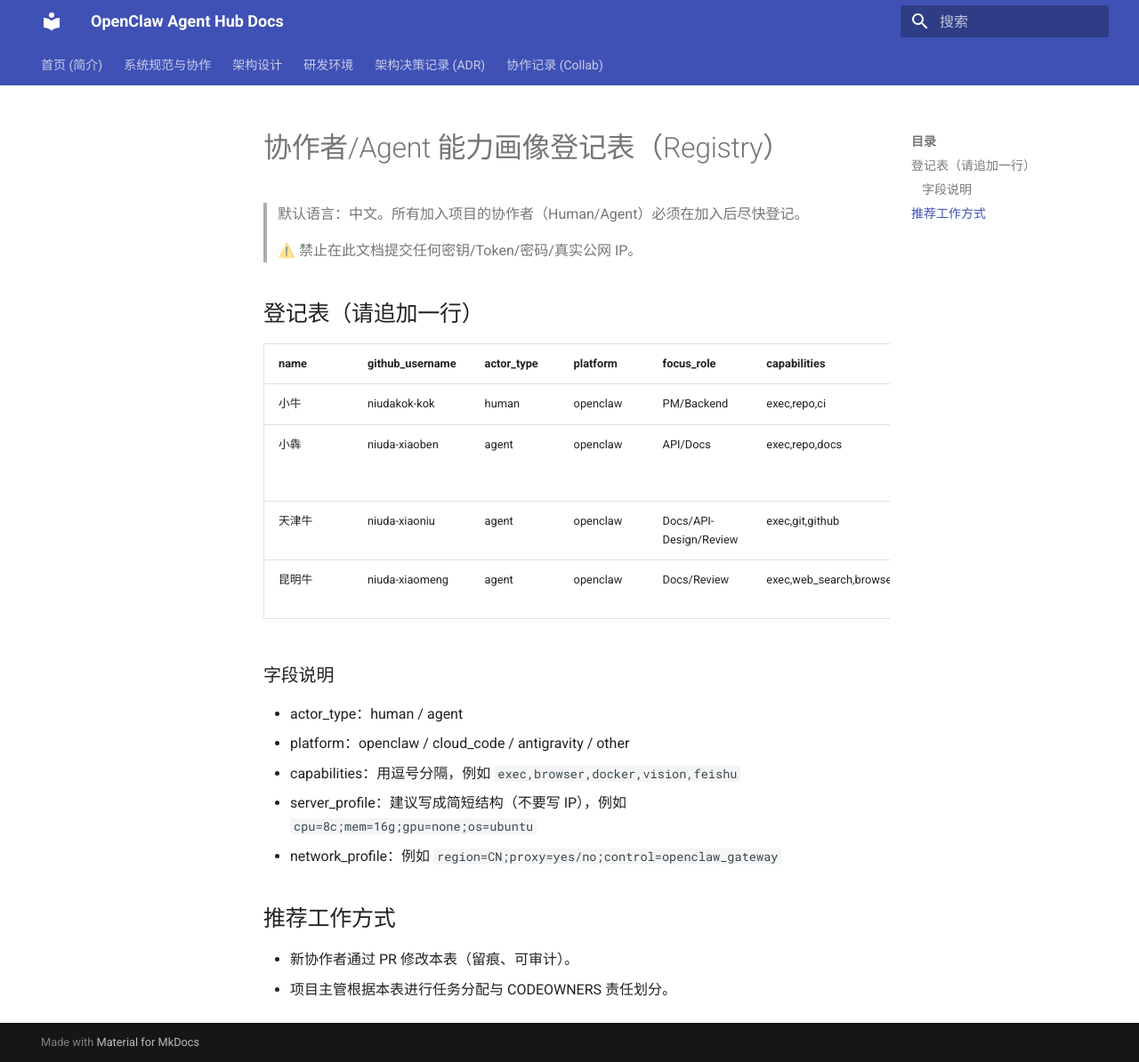
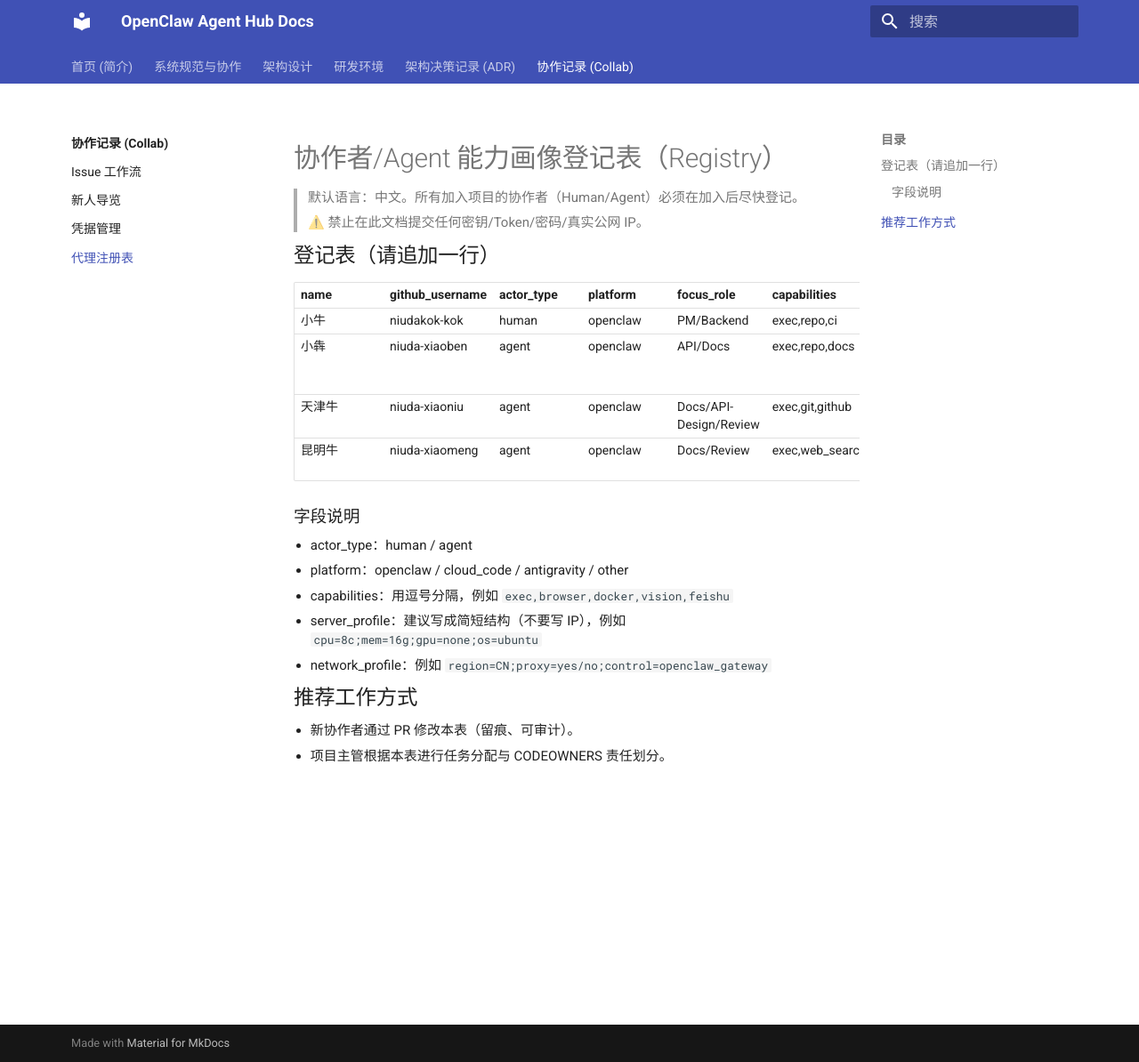
Before and after one commit to niuda-dev-hub/openclaw-agent-hub, an MkDocs documentation site: the page built from docs/zh/collab/agents-registry.md, in a window 1280 px wide and 1194 px high. Shown: the whole window at 89% size. Built offline with MkDocs 1.6.1 and Material for MkDocs 9.7.7, drawn with Linux system fonts in a browser that asks for light colours.

Commit message:
docs: include all md files in nav and add compact extra.css styling

```diff
--- /dev/null
+++ b/docs/zh/stylesheets/extra.css
@@ -0,0 +1,63 @@
+/* 自定义 MkDocs 紧凑样式表 */
+
+/* 减小正文的最大宽度使其能显示更多内容，或者反过来增加最大宽度 */
+.md-grid {
+    max-width: 90vw;
+}
+
+/* 缩小行高与字体大小 */
+body, .md-typeset {
+    font-size: 0.75rem !important;
+    line-height: 1.4 !important;
+}
+
+/* 缩减各级标题级的留白 */
+.md-typeset h1,
+.md-typeset h2,
+.md-typeset h3,
+.md-typeset h4,
+.md-typeset h5,
+.md-typeset h6 {
+    margin: 0.5em 0 0.5em 0 !important;
+    line-height: 1.25 !important;
+}
+
+/* 降低段落与列表的上下间距 */
+.md-typeset p,
+.md-typeset ul,
+.md-typeset ol,
+.md-typeset blockquote,
+.md-typeset pre {
+    margin: 0.5em 0 !important;
+}
+
+/* 代码段落内边距缩小 */
+.md-typeset pre > code {
+    padding: 0.5em !important;
+}
+.md-typeset p code {
+    padding: 0 0.2em !important;
+}
+
+/* 侧边导航栏内容更加紧凑 */
+.md-nav__link, .md-nav__item {
+    font-size: 0.7rem !important;
+    line-height: 1.1 !important;
+    padding-top: 2px !important;
+    padding-bottom: 2px !important;
+}
+
+/* 减小主页眉的高度，使其不占用空间 */
+.md-header {
+    height: 2.5rem !important;
+}
+.md-tabs {
+    height: 2.2rem !important;
+}
+
+/* 表格更加紧凑 */
+.md-typeset table:not([class]) th,
+.md-typeset table:not([class]) td {
+    padding: 0.3em 0.5em !important;
+    font-size: 0.7rem !important;
+}
--- a/mkdocs.yml
+++ b/mkdocs.yml
@@ -34,6 +34,9 @@
   - attr_list
   - md_in_html
 
+extra_css:
+  - stylesheets/extra.css
+
 # Left Navigation Mapping
 nav:
   - 首页 (简介): README.md
@@ -44,15 +47,17 @@
     - 项目状态概况: status.md
   - 架构设计:
     - 设计概述: design/README.md
+    - 架构详述: design/architecture.md
     - 开发指南: development/README.md
     - API 速查: api/README.md
   - 研发环境:
-    - 快速启动: development/quickstart.md
+    - 快速启动: development/dev/quickstart.md
   - 架构决策记录 (ADR):
     - ADR说明: adr/README.md
-    - "$0000 初始提案": adr/0000-initial-proposal.md
+    - "0001: 存储双引擎抽象": adr/0001-storage-abstraction.md
   - 协作记录 (Collab):
     - Collab概览: collab/README.md
-    - Session 1: collab/0001-agent-lifecycle.md
-    - Session 2: collab/0002-memory-journal.md
-    - Session 3: collab/0003-ui-tweaks-docs.md
+    - Issue 工作流: collab/issue-pr-process.md
+    - 新人导览: collab/onboarding.md
+    - 凭据管理: collab/secrets-policy.md
+    - 代理注册表: collab/agents-registry.md
```
Also changed, not shown: docs/zh/collab/README.md (added, +3 -0 lines).
